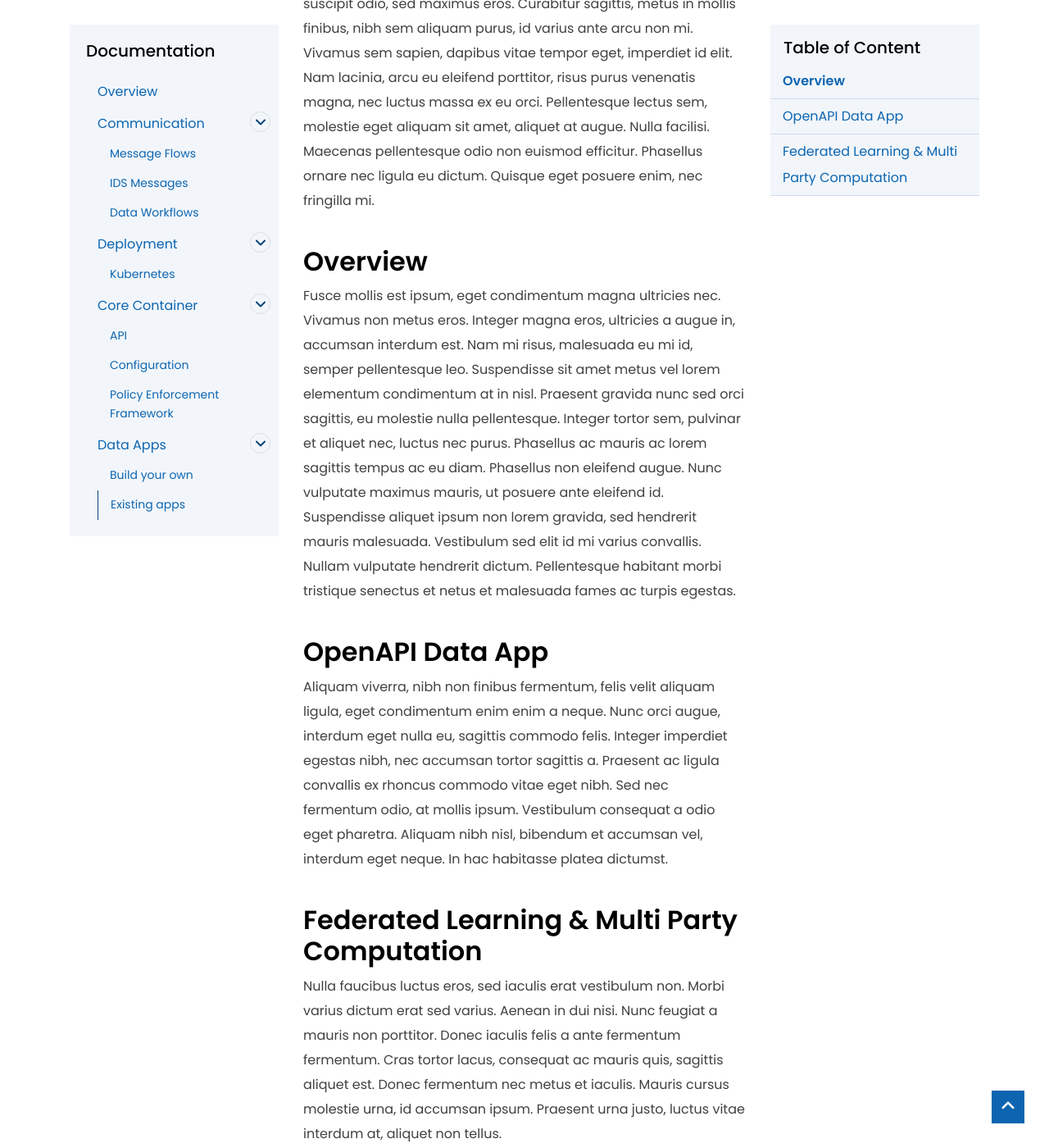
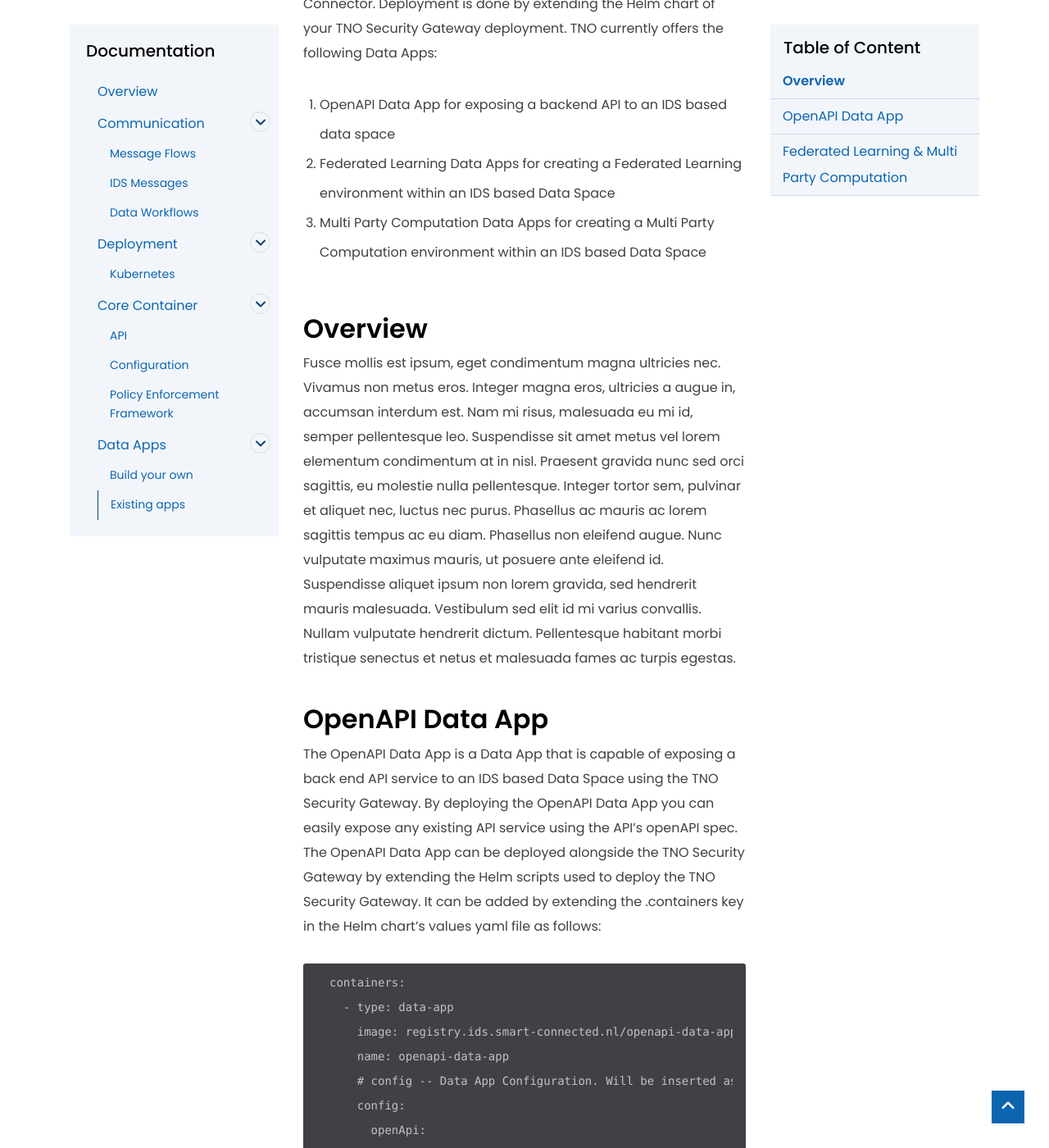
Before and after one commit to TNO-TSG/documentation, a Jekyll site: the page built from _docs/data-apps/existing.md, in a window 1280 px wide and 1400 px high, scrolled down 536 px. Shown: the whole window at 82% size. Built offline with Jekyll 4.4.1, drawn with Linux system fonts in a browser that asks for light colours; some of the changed text lies outside the part shown.

Commit message:
Updates to existing Data Apps docs

```diff
--- a/_docs/data-apps/existing.md
+++ b/_docs/data-apps/existing.md
@@ -5,13 +5,37 @@ toc: true
 left_menu: true
 slug: data-apps-existing
 ---
-Lorem ipsum dolor sit amet, consectetur adipiscing elit. Aenean in suscipit odio, sed maximus eros. Curabitur sagittis, metus in mollis finibus, nibh sem aliquam purus, id varius ante arcu non mi. Vivamus sem sapien, dapibus vitae tempor eget, imperdiet id elit. Nam lacinia, arcu eu eleifend porttitor, risus purus venenatis magna, nec luctus massa ex eu orci. Pellentesque lectus sem, molestie eget aliquam sit amet, aliquet at augue. Nulla facilisi. Maecenas pellentesque odio non euismod efficitur. Phasellus ornare nec ligula eu dictum. Quisque eget posuere enim, nec fringilla mi.
+
+TNO provides a set of Data Apps that can be deployed on your Connector. Deployment is done by extending the Helm chart of your TNO Security Gateway deployment. TNO currently offers the following Data Apps:
+
+1. OpenAPI Data App for exposing a backend API to an IDS based data space
+2. Federated Learning Data Apps for creating a Federated Learning environment within an IDS based Data Space
+3. Multi Party Computation Data Apps for creating a  Multi Party Computation environment within an IDS based Data Space
 
 ## Overview
 Fusce mollis est ipsum, eget condimentum magna ultricies nec. Vivamus non metus eros. Integer magna eros, ultricies a augue in, accumsan interdum est. Nam mi risus, malesuada eu mi id, semper pellentesque leo. Suspendisse sit amet metus vel lorem elementum condimentum at in nisl. Praesent gravida nunc sed orci sagittis, eu molestie nulla pellentesque. Integer tortor sem, pulvinar et aliquet nec, luctus nec purus. Phasellus ac mauris ac lorem sagittis tempus ac eu diam. Phasellus non eleifend augue. Nunc vulputate maximus mauris, ut posuere ante eleifend id. Suspendisse aliquet ipsum non lorem gravida, sed hendrerit mauris malesuada. Vestibulum sed elit id mi varius convallis. Nullam vulputate hendrerit dictum. Pellentesque habitant morbi tristique senectus et netus et malesuada fames ac turpis egestas.
 
 ## OpenAPI Data App
-Aliquam viverra, nibh non finibus fermentum, felis velit aliquam ligula, eget condimentum enim enim a neque. Nunc orci augue, interdum eget nulla eu, sagittis commodo felis. Integer imperdiet egestas nibh, nec accumsan tortor sagittis a. Praesent ac ligula convallis ex rhoncus commodo vitae eget nibh. Sed nec fermentum odio, at mollis ipsum. Vestibulum consequat a odio eget pharetra. Aliquam nibh nisl, bibendum et accumsan vel, interdum eget neque. In hac habitasse platea dictumst.
+The OpenAPI Data App is a Data App that is capable of exposing a back end API service to an IDS based Data Space using the TNO Security Gateway. By deploying the OpenAPI Data App you can easily expose any existing API service using the API's openAPI spec.
+The OpenAPI Data App can be deployed alongside the TNO Security Gateway by extending the Helm scripts used to deploy the TNO Security Gateway. It can be added by extending the .containers key in the Helm chart's values yaml file as follows:
+
+    containers:
+      - type: data-app
+        image: registry.ids.smart-connected.nl/openapi-data-app:IM4
+        name: openapi-data-app
+        # config -- Data App Configuration. Will be inserted as the application.yaml of the Data App and therefore needs an equal structure
+        config:
+          openApi:
+            # openApiBaseUrl should provide a url to the openapi spec.
+            openApiBaseUrl: http://api-spec-yaml-url
+              versions:
+              # version of the spec to use
+              - 0.4.6
+              # You can use .agents to specify one or more backend agents.
+              agents:
+              - backendUrl: http://endpoint-url
+                id: urn:scsn:12345678
+                title: TNO SCSN Test Buyer Agent A Test
+
 
 ## Federated Learning & Multi Party Computation
-Nulla faucibus luctus eros, sed iaculis erat vestibulum non. Morbi varius dictum erat sed varius. Aenean in dui nisi. Nunc feugiat a mauris non porttitor. Donec iaculis felis a ante fermentum fermentum. Cras tortor lacus, consequat ac mauris quis, sagittis aliquet est. Donec fermentum nec metus et iaculis. Mauris cursus molestie urna, id accumsan ipsum. Praesent urna justo, luctus vitae interdum at, aliquet non tellus.
```
